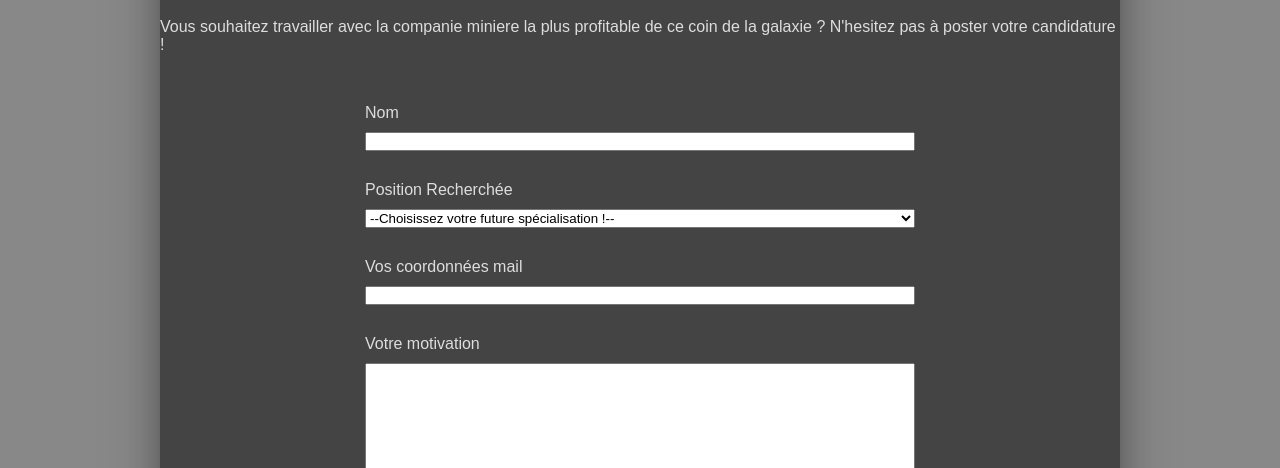
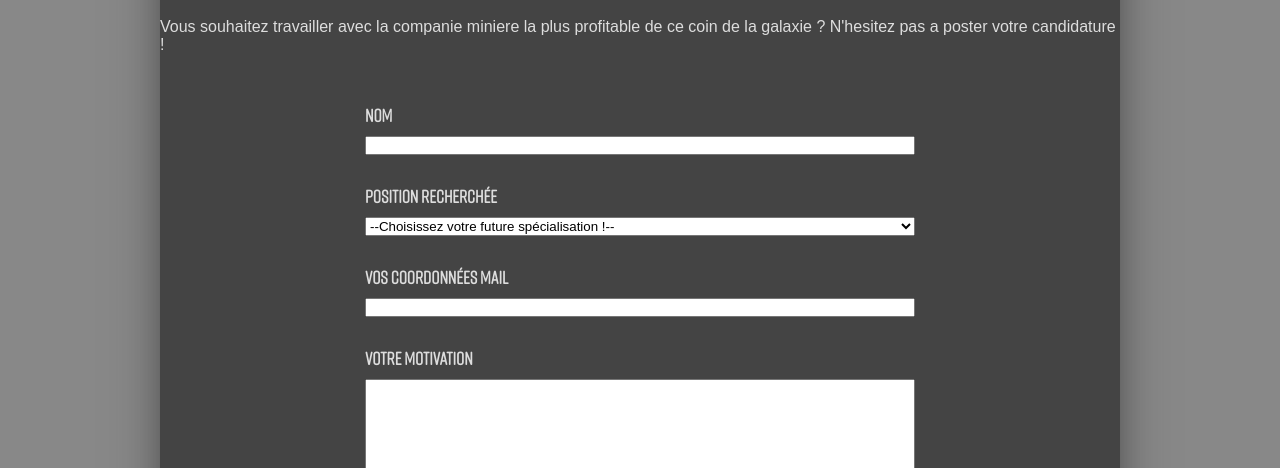
Before and after one commit to felix-hauger/fansite, a plain HTML site: page contact.html in a window 1280 px wide. Shown: the part 332-800 px from the top of the page. Drawn offline with Linux system fonts and the light colour scheme; a web font is replaced by a local one.

Commit message:
changed contact form label font

```diff
--- a/contact.html
+++ b/contact.html
@@ -25,7 +25,7 @@
         <div class="fullwidth_wrapper">
             <div class="form_box">
                 <h2>Nous contacter</h2>
-                <p>Vous souhaitez travailler avec la companie miniere la plus profitable de ce coin de la galaxie ? N'hesitez pas à poster votre candidature !</p>
+                <p>Vous souhaitez travailler avec la companie miniere la plus profitable de ce coin de la galaxie ? N'hesitez pas a poster votre candidature !</p>
                 <form action="POST" id="contact_form">
                     <label for="name">Nom</label>
                     <input type="text" name="name" id="name">
--- a/css/style.css
+++ b/css/style.css
@@ -387,6 +387,9 @@ form#contact_form {
 form#contact_form label {
     margin-top: 30px;
     margin-bottom: 10px;
+    font-family: RiftSoft-Regular;
+    font-size: 18px;
+    font-weight: 600;
 }
 
 form#contact_form input[type=submit] {
```
